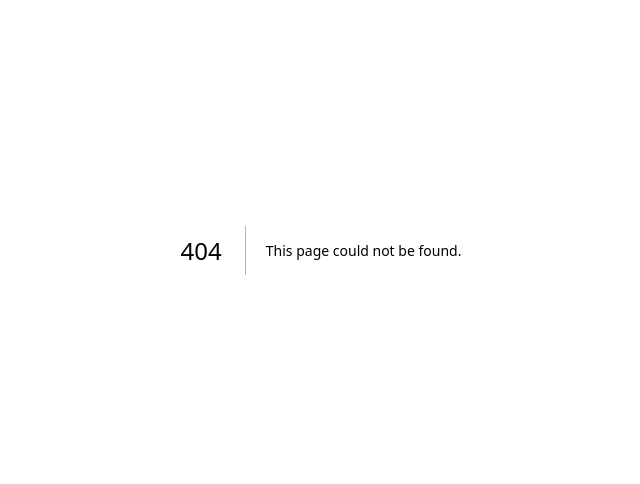
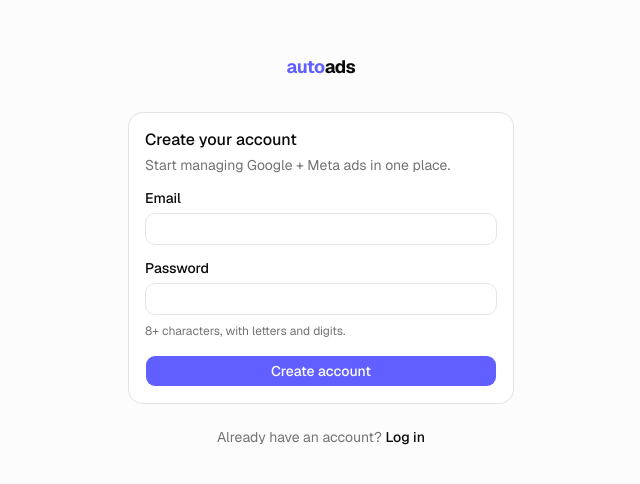
Before and after one commit to itdev-gr/adsproject, a Next.js app: page /sign-up in a window 1280 px wide. Before the commit this address had no page. Shown: the part 150-634 px from the top of the page, without its empty margins (319-959 px from the left). Built offline with nearby package versions, Linux system fonts and the light colour scheme; no server answers.

Commit message:
feat: add (auth) route group — sign-up, log-in, forgot/reset password pages

```diff
--- /dev/null
+++ b/src/app/(auth)/forgot-password/page.tsx
@@ -0,0 +1,42 @@
+import { AuthCard } from '@/components/auth/auth-card'
+import { Button } from '@/components/ui/button'
+import { Input } from '@/components/ui/input'
+import { Label } from '@/components/ui/label'
+import { Alert, AlertDescription } from '@/components/ui/alert'
+import { requestPasswordReset } from '@/lib/actions/auth'
+
+export default async function ForgotPasswordPage({
+  searchParams,
+}: {
+  searchParams: Promise<{ sent?: string }>
+}) {
+  const params = await searchParams
+  const sent = params.sent === '1'
+  const action = async (formData: FormData) => {
+    'use server'
+    await requestPasswordReset(formData)
+  }
+  return (
+    <AuthCard
+      title="Reset your password"
+      description="Enter the email associated with your account."
+    >
+      <form action={action} className="space-y-4">
+        {sent && (
+          <Alert>
+            <AlertDescription>
+              If an account exists for that email, we&apos;ve sent a reset link.
+            </AlertDescription>
+          </Alert>
+        )}
+        <div className="space-y-2">
+          <Label htmlFor="email">Email</Label>
+          <Input id="email" name="email" type="email" autoComplete="email" required />
+        </div>
+        <Button type="submit" className="w-full">
+          Send reset link
+        </Button>
+      </form>
+    </AuthCard>
+  )
+}
--- /dev/null
+++ b/src/app/(auth)/layout.tsx
@@ -0,0 +1,3 @@
+export default function AuthLayout({ children }: { children: React.ReactNode }) {
+  return <main className="bg-muted/30">{children}</main>
+}
--- /dev/null
+++ b/src/app/(auth)/log-in/page.tsx
@@ -0,0 +1,59 @@
+import Link from 'next/link'
+import { AuthCard } from '@/components/auth/auth-card'
+import { Button } from '@/components/ui/button'
+import { Input } from '@/components/ui/input'
+import { Label } from '@/components/ui/label'
+import { logIn } from '@/lib/actions/auth'
+
+export default async function LogInPage({
+  searchParams,
+}: {
+  searchParams: Promise<{ redirect?: string }>
+}) {
+  const { redirect } = await searchParams
+  const action = async (formData: FormData) => {
+    'use server'
+    await logIn(formData, redirect ?? '/app/dashboard')
+  }
+  return (
+    <AuthCard
+      title="Welcome back"
+      footer={
+        <>
+          Don&apos;t have an account?{' '}
+          <Link
+            href="/sign-up"
+            className="text-foreground font-medium underline-offset-4 hover:underline"
+          >
+            Sign up
+          </Link>
+        </>
+      }
+    >
+      <form action={action} className="space-y-4">
+        <div className="space-y-2">
+          <Label htmlFor="email">Email</Label>
+          <Input id="email" name="email" type="email" autoComplete="email" required />
+        </div>
+        <div className="space-y-2">
+          <div className="flex items-center justify-between">
+            <Label htmlFor="password">Password</Label>
+            <Link href="/forgot-password" className="text-muted-foreground text-xs hover:underline">
+              Forgot?
+            </Link>
+          </div>
+          <Input
+            id="password"
+            name="password"
+            type="password"
+            autoComplete="current-password"
+            required
+          />
+        </div>
+        <Button type="submit" className="w-full">
+          Log in
+        </Button>
+      </form>
+    </AuthCard>
+  )
+}
--- /dev/null
+++ b/src/app/(auth)/reset-password/page.tsx
@@ -0,0 +1,33 @@
+import { AuthCard } from '@/components/auth/auth-card'
+import { Button } from '@/components/ui/button'
+import { Input } from '@/components/ui/input'
+import { Label } from '@/components/ui/label'
+import { resetPassword } from '@/lib/actions/auth'
+
+export default function ResetPasswordPage() {
+  const action = async (formData: FormData) => {
+    'use server'
+    await resetPassword(formData)
+  }
+  return (
+    <AuthCard title="Choose a new password">
+      <form action={action} className="space-y-4">
+        <div className="space-y-2">
+          <Label htmlFor="password">New password</Label>
+          <Input
+            id="password"
+            name="password"
+            type="password"
+            autoComplete="new-password"
+            required
+            minLength={8}
+          />
+          <p className="text-muted-foreground text-xs">8+ characters, with letters and digits.</p>
+        </div>
+        <Button type="submit" className="w-full">
+          Update password
+        </Button>
+      </form>
+    </AuthCard>
+  )
+}
--- /dev/null
+++ b/src/app/(auth)/sign-up/page.tsx
@@ -0,0 +1,52 @@
+import Link from 'next/link'
+import { AuthCard } from '@/components/auth/auth-card'
+import { Button } from '@/components/ui/button'
+import { Input } from '@/components/ui/input'
+import { Label } from '@/components/ui/label'
+import { signUp } from '@/lib/actions/auth'
+
+export default function SignUpPage() {
+  const action = async (formData: FormData) => {
+    'use server'
+    await signUp(formData)
+  }
+  return (
+    <AuthCard
+      title="Create your account"
+      description="Start managing Google + Meta ads in one place."
+      footer={
+        <>
+          Already have an account?{' '}
+          <Link
+            href="/log-in"
+            className="text-foreground font-medium underline-offset-4 hover:underline"
+          >
+            Log in
+          </Link>
+        </>
+      }
+    >
+      <form action={action} className="space-y-4">
+        <div className="space-y-2">
+          <Label htmlFor="email">Email</Label>
+          <Input id="email" name="email" type="email" autoComplete="email" required />
+        </div>
+        <div className="space-y-2">
+          <Label htmlFor="password">Password</Label>
+          <Input
+            id="password"
+            name="password"
+            type="password"
+            autoComplete="new-password"
+            required
+            minLength={8}
+          />
+          <p className="text-muted-foreground text-xs">8+ characters, with letters and digits.</p>
+        </div>
+        <Button type="submit" className="w-full">
+          Create account
+        </Button>
+      </form>
+    </AuthCard>
+  )
+}
--- /dev/null
+++ b/src/components/auth/auth-card.tsx
@@ -0,0 +1,28 @@
+import { Card, CardContent, CardDescription, CardHeader, CardTitle } from '@/components/ui/card'
+import { Logo } from '@/components/shared/logo'
+
+export function AuthCard({
+  title,
+  description,
+  children,
+  footer,
+}: {
+  title: string
+  description?: string
+  children: React.ReactNode
+  footer?: React.ReactNode
+}) {
+  return (
+    <div className="flex min-h-dvh flex-col items-center justify-center p-6">
+      <Logo className="mb-8" />
+      <Card className="w-full max-w-sm">
+        <CardHeader>
+          <CardTitle>{title}</CardTitle>
+          {description && <CardDescription>{description}</CardDescription>}
+        </CardHeader>
+        <CardContent>{children}</CardContent>
+      </Card>
+      {footer && <div className="text-muted-foreground mt-6 text-sm">{footer}</div>}
+    </div>
+  )
+}
```
